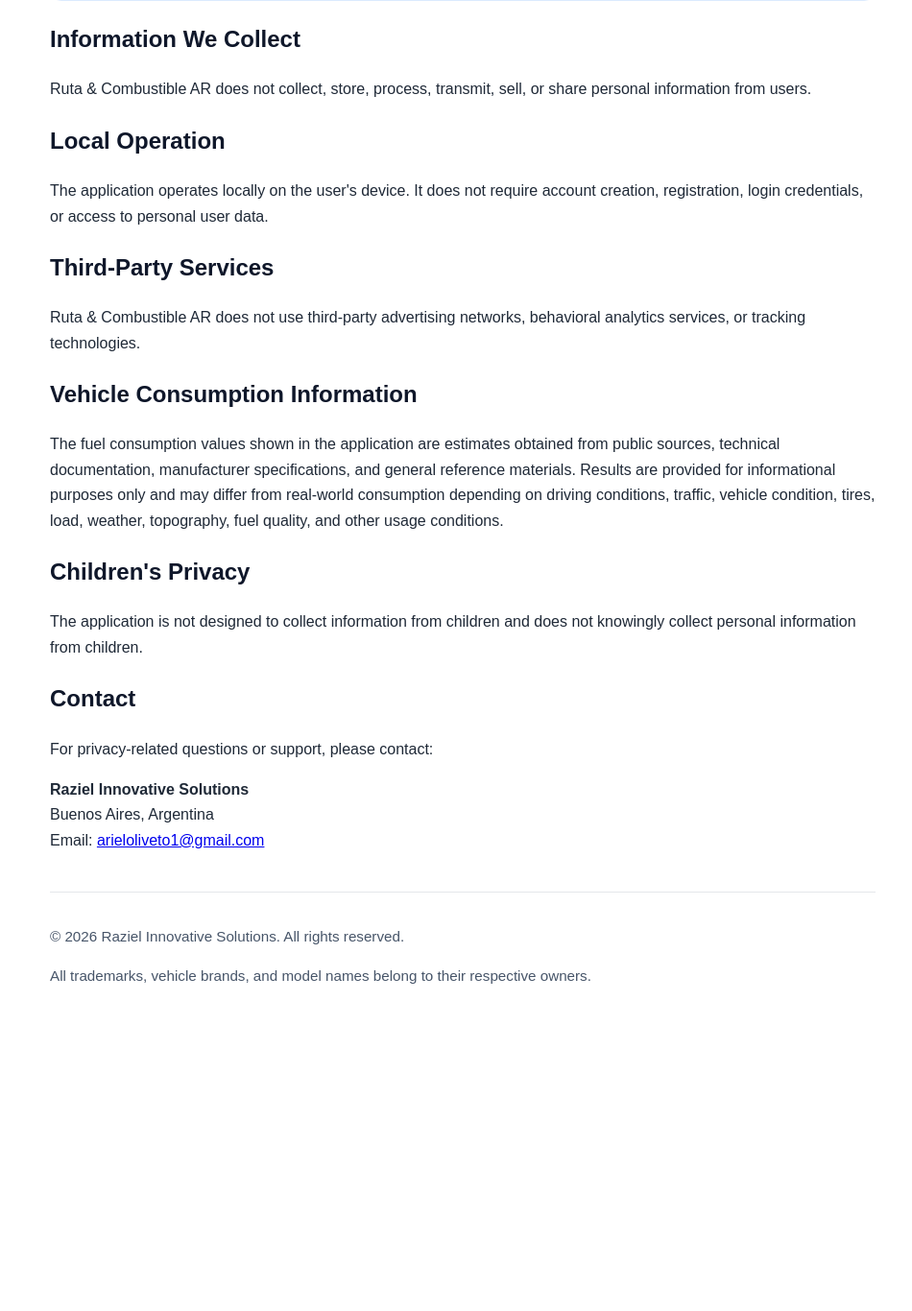
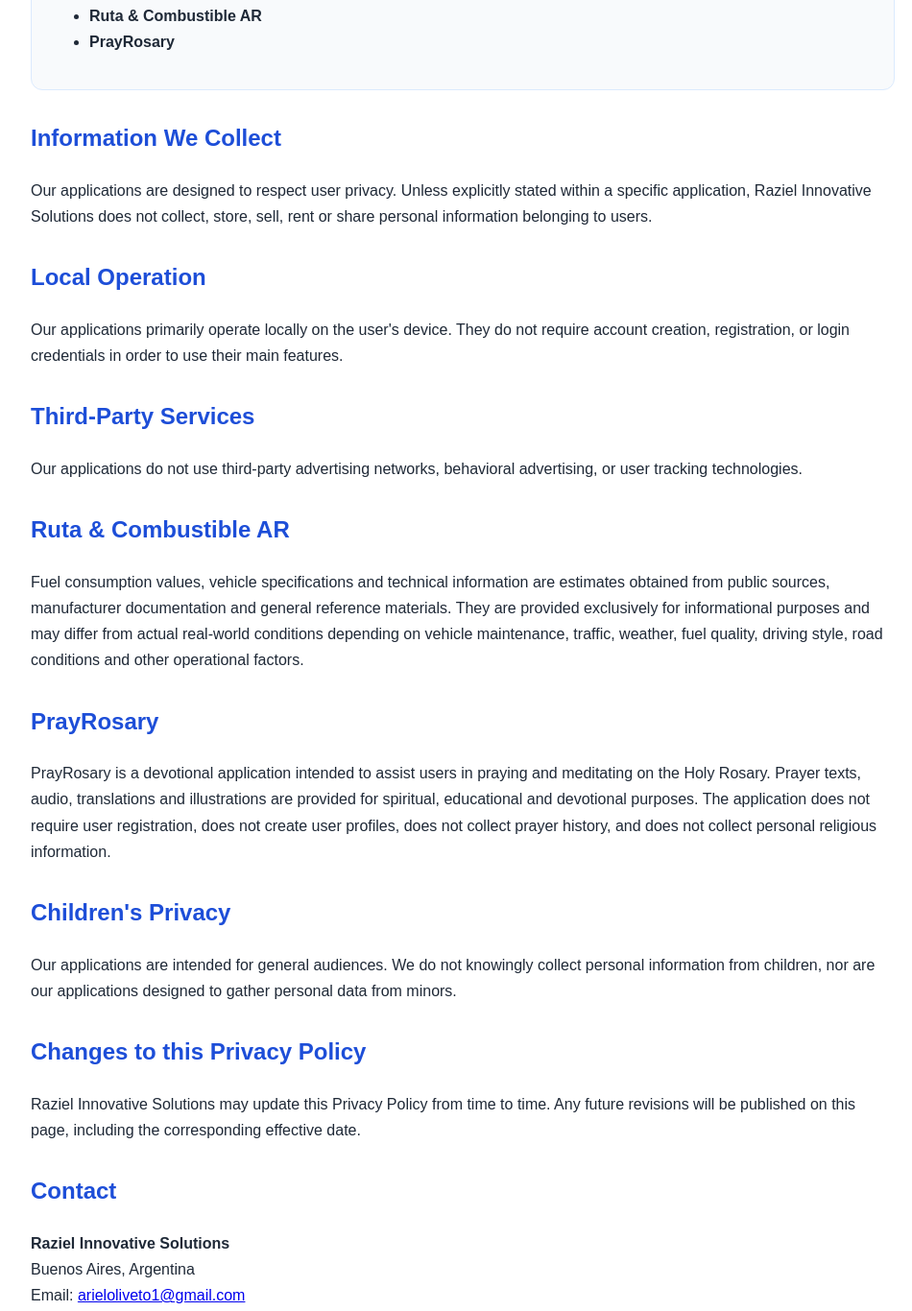
Before and after one commit to arieloliveto1-alt/Raziel, a plain HTML site: page privacy.html in a window 1280 px wide. Shown: the part 355-1721 px from the top of the page at 96% size, without its empty margins (158-1108 px from the left). Before the commit the page ends 1424 px from the top, so only its background shows below. Drawn offline with Linux system fonts and the light colour scheme.

Commit message:
Revise privacy policy layout and text
Updated the privacy policy content and styling for clarity and consistency.

```diff
--- a/privacy.html
+++ b/privacy.html
@@ -1,106 +1,187 @@
+<!DOCTYPE html>
 <html lang="en">
 <head>
-  <meta charset="UTF-8" />
-  <meta name="viewport" content="width=device-width, initial-scale=1.0" />
+<meta charset="UTF-8">
+<meta name="viewport" content="width=device-width, initial-scale=1.0">
 <title>Raziel Innovative Solutions - Privacy Policy</title>
+
 <style>
-    body {
-      font-family: Arial, Helvetica, sans-serif;
-      max-width: 860px;
-      margin: 40px auto;
-      padding: 0 22px;
-      line-height: 1.65;
-      color: #1f2937;
-      background: #ffffff;
+body{
+    font-family:Arial,Helvetica,sans-serif;
+    max-width:900px;
+    margin:40px auto;
+    padding:0 24px;
+    line-height:1.7;
+    color:#1f2937;
+    background:#ffffff;
 }
-    h1, h2 {
-      color: #0f172a;
+
+h1{
+    color:#0f172a;
+    border-bottom:3px solid #2563eb;
+    padding-bottom:10px;
 }
-    h1 {
-      border-bottom: 3px solid #2563eb;
-      padding-bottom: 10px;
+
+h2{
+    color:#1d4ed8;
+    margin-top:30px;
 }
-    .box {
-      background: #f8fafc;
-      border: 1px solid #dbeafe;
-      border-radius: 12px;
-      padding: 18px;
-      margin: 20px 0;
+
+.box{
+    background:#f8fafc;
+    border:1px solid #dbeafe;
+    border-radius:12px;
+    padding:20px;
+    margin:25px 0;
 }
-    footer {
-      margin-top: 40px;
-      font-size: 0.95rem;
-      color: #475569;
-      border-top: 1px solid #e5e7eb;
-      padding-top: 18px;
+
+footer{
+    margin-top:40px;
+    padding-top:20px;
+    border-top:1px solid #e5e7eb;
+    color:#64748b;
 }
 </style>
+
 </head>
+
 <body>
+
 <h1>Raziel Innovative Solutions</h1>
 
 <div class="box">
+
 <h2>Privacy Policy</h2>
-    <p><strong>Effective date:</strong> January 1, 2026</p>
+
+<p><strong>Effective Date:</strong> January 1, 2026</p>
+
 <p>
-      This Privacy Policy applies to <strong>Ruta &amp; Combustible AR</strong>,
-      a mobile application developed and published by
-      <strong>Raziel Innovative Solutions</strong>.
+This Privacy Policy applies to all mobile applications and software products
+developed and published by <strong>Raziel Innovative Solutions</strong>,
+including but not limited to:
 </p>
+
+<ul>
+<li><strong>Ruta &amp; Combustible AR</strong></li>
+<li><strong>PrayRosary</strong></li>
+</ul>
+
 </div>
 
 <h2>Information We Collect</h2>
+
 <p>
-    Ruta &amp; Combustible AR does not collect, store, process, transmit,
-    sell, or share personal information from users.
+Our applications are designed to respect user privacy.
+Unless explicitly stated within a specific application,
+Raziel Innovative Solutions does not collect, store,
+sell, rent or share personal information belonging to users.
 </p>
 
 <h2>Local Operation</h2>
+
 <p>
-    The application operates locally on the user's device. It does not require
-    account creation, registration, login credentials, or access to personal
-    user data.
+Our applications primarily operate locally on the user's device.
+They do not require account creation, registration,
+or login credentials in order to use their main features.
 </p>
 
 <h2>Third-Party Services</h2>
+
 <p>
-    Ruta &amp; Combustible AR does not use third-party advertising networks,
-    behavioral analytics services, or tracking technologies.
+Our applications do not use third-party advertising networks,
+behavioral advertising,
+or user tracking technologies.
 </p>
 
-  <h2>Vehicle Consumption Information</h2>
+<h2>Ruta &amp; Combustible AR</h2>
+
 <p>
-    The fuel consumption values shown in the application are estimates obtained
-    from public sources, technical documentation, manufacturer specifications,
-    and general reference materials. Results are provided for informational
-    purposes only and may differ from real-world consumption depending on
-    driving conditions, traffic, vehicle condition, tires, load, weather,
-    topography, fuel quality, and other usage conditions.
+Fuel consumption values,
+vehicle specifications and technical information
+are estimates obtained from public sources,
+manufacturer documentation and general reference materials.
+
+They are provided exclusively for informational purposes
+and may differ from actual real-world conditions depending on
+vehicle maintenance,
+traffic,
+weather,
+fuel quality,
+driving style,
+road conditions
+and other operational factors.
+</p>
+
+<h2>PrayRosary</h2>
+
+<p>
+PrayRosary is a devotional application intended to assist users
+in praying and meditating on the Holy Rosary.
+
+Prayer texts,
+audio,
+translations
+and illustrations are provided for spiritual,
+educational
+and devotional purposes.
+
+The application does not require user registration,
+does not create user profiles,
+does not collect prayer history,
+and does not collect personal religious information.
 </p>
 
 <h2>Children's Privacy</h2>
+
 <p>
-    The application is not designed to collect information from children and
-    does not knowingly collect personal information from children.
+Our applications are intended for general audiences.
+
+We do not knowingly collect personal information from children,
+nor are our applications designed to gather personal data from minors.
+</p>
+
+<h2>Changes to this Privacy Policy</h2>
+
+<p>
+Raziel Innovative Solutions may update this Privacy Policy
+from time to time.
+
+Any future revisions will be published on this page,
+including the corresponding effective date.
 </p>
 
 <h2>Contact</h2>
+
 <p>
-    For privacy-related questions or support, please contact:
-  </p>
-  <p>
-    <strong>Raziel Innovative Solutions</strong><br />
-    Buenos Aires, Argentina<br />
-    Email: <a href="mailto:arieloliveto1@gmail.com">arieloliveto1@gmail.com</a>
+
+<strong>Raziel Innovative Solutions</strong><br>
+
+Buenos Aires, Argentina<br>
+
+Email:
+<a href="mailto:arieloliveto1@gmail.com">
+arieloliveto1@gmail.com
+</a>
+
 </p>
 
 <footer>
+
 <p>
-      © 2026 Raziel Innovative Solutions. All rights reserved.
+© 2026 Raziel Innovative Solutions.
+All Rights Reserved.
 </p>
+
 <p>
-      All trademarks, vehicle brands, and model names belong to their respective owners.
+All trademarks,
+vehicle brands,
+product names,
+logos
+and model names referenced within our applications
+remain the property of their respective owners.
 </p>
+
 </footer>
+
 </body>
 </html>
```
Lines whose indentation alone changed are shown as unchanged.
